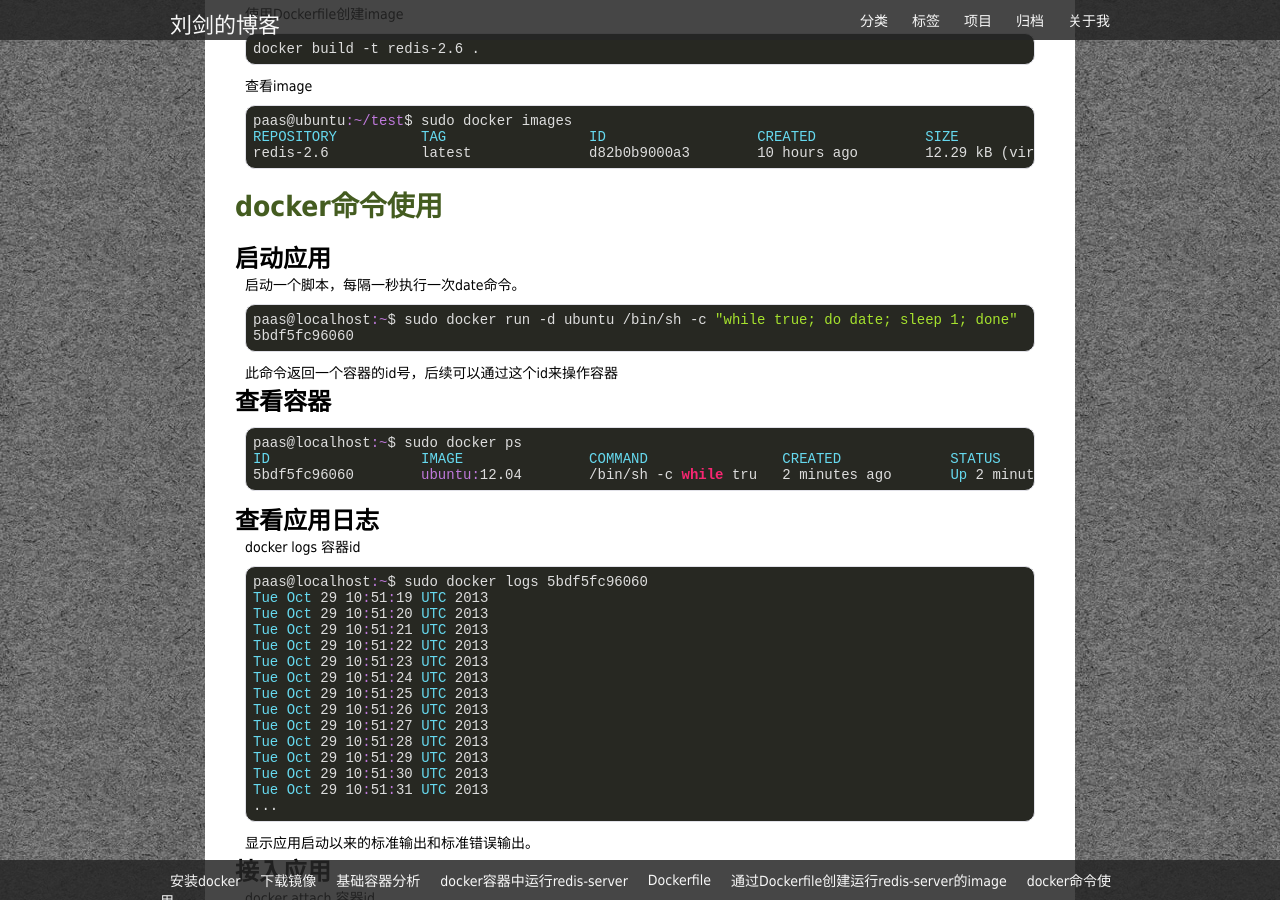
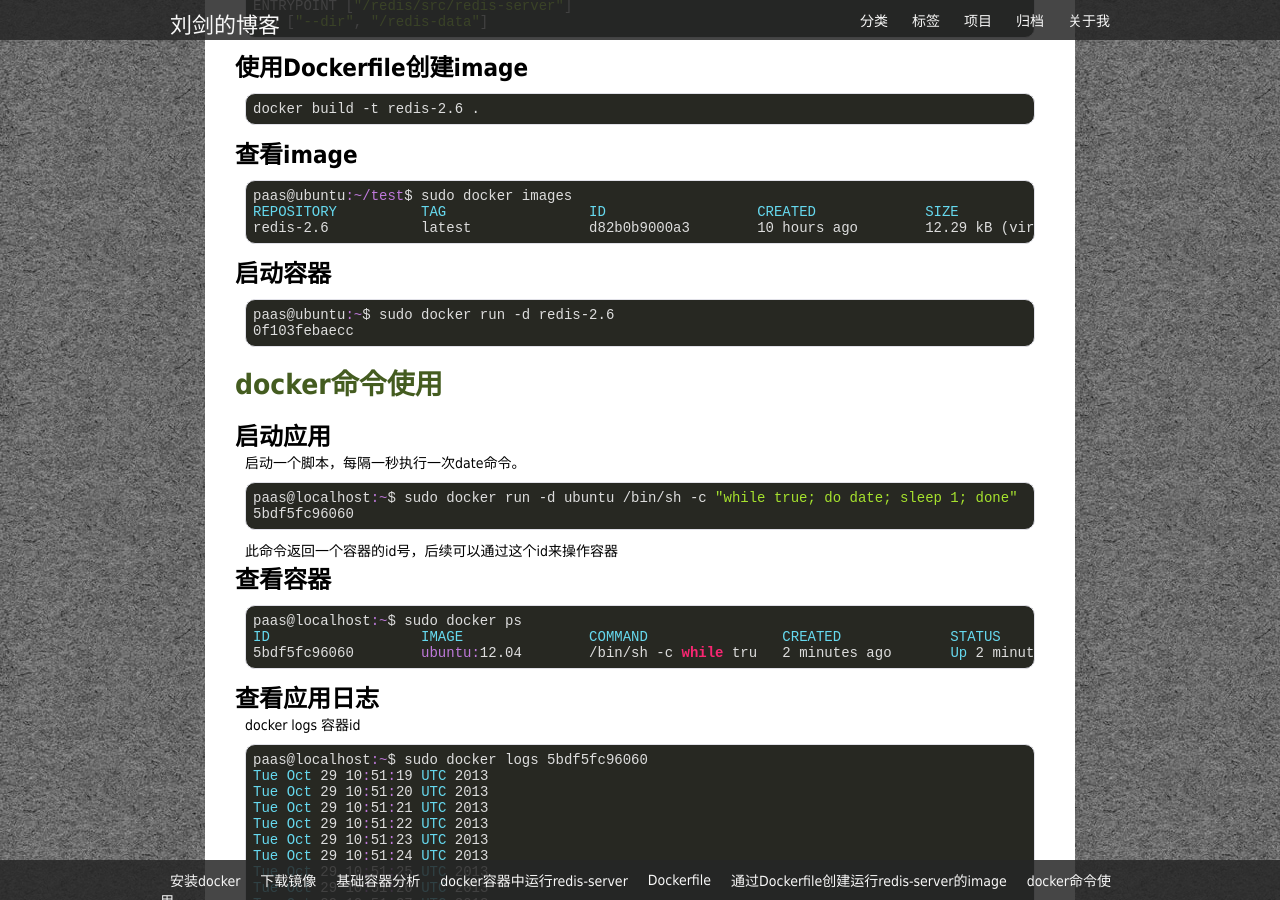
Before and after one commit to lsword/lsword.github.io, a Jekyll site: the page built from _posts/2013-10-29-docker使用笔记.md, in a window 1280 px wide and 900 px high, scrolled down 11841 px. Built offline with Jekyll 4.4.1, drawn with Linux system fonts in a browser that asks for light colours; Markdown is read by kramdown in place of the engine named in the settings; comment, search, counter and statistics services are not loaded.

Commit message:
fix docker doc

```diff
--- a/_posts/2013-10-29-docker使用笔记.md
+++ b/_posts/2013-10-29-docker使用笔记.md
@@ -665,18 +665,18 @@
 
 ### 通过Dockerfile创建运行redis-server的image
 
-新建一个目录
+#### 新建一个目录
 
 	mkdir test
 	cd test
 
-下载redis源码
+#### 下载redis源码
 
 	git clone https://github.com/antirez/redis.git
 	cd redis
 	git checkout 2.6
 
-创建一个Dockerfile文件
+#### 创建一个Dockerfile文件
 
 	# 使用ubuntu系统
 	FROM ubuntu
@@ -705,16 +705,20 @@
 	ENTRYPOINT ["/redis/src/redis-server"]
 	CMD ["--dir", "/redis-data"]
 
-使用Dockerfile创建image
+#### 使用Dockerfile创建image
 
 	docker build -t redis-2.6 .
 
-查看image
+#### 查看image
 
 	paas@ubuntu:~/test$ sudo docker images
 	REPOSITORY          TAG                 ID                  CREATED             SIZE
 	redis-2.6           latest              d82b0b9000a3        10 hours ago        12.29 kB (virtual 529.9 MB)
 
+#### 启动容器
+
+	paas@ubuntu:~$ sudo docker run -d redis-2.6
+	0f103febaecc
 
 ### docker命令使用
 
```
